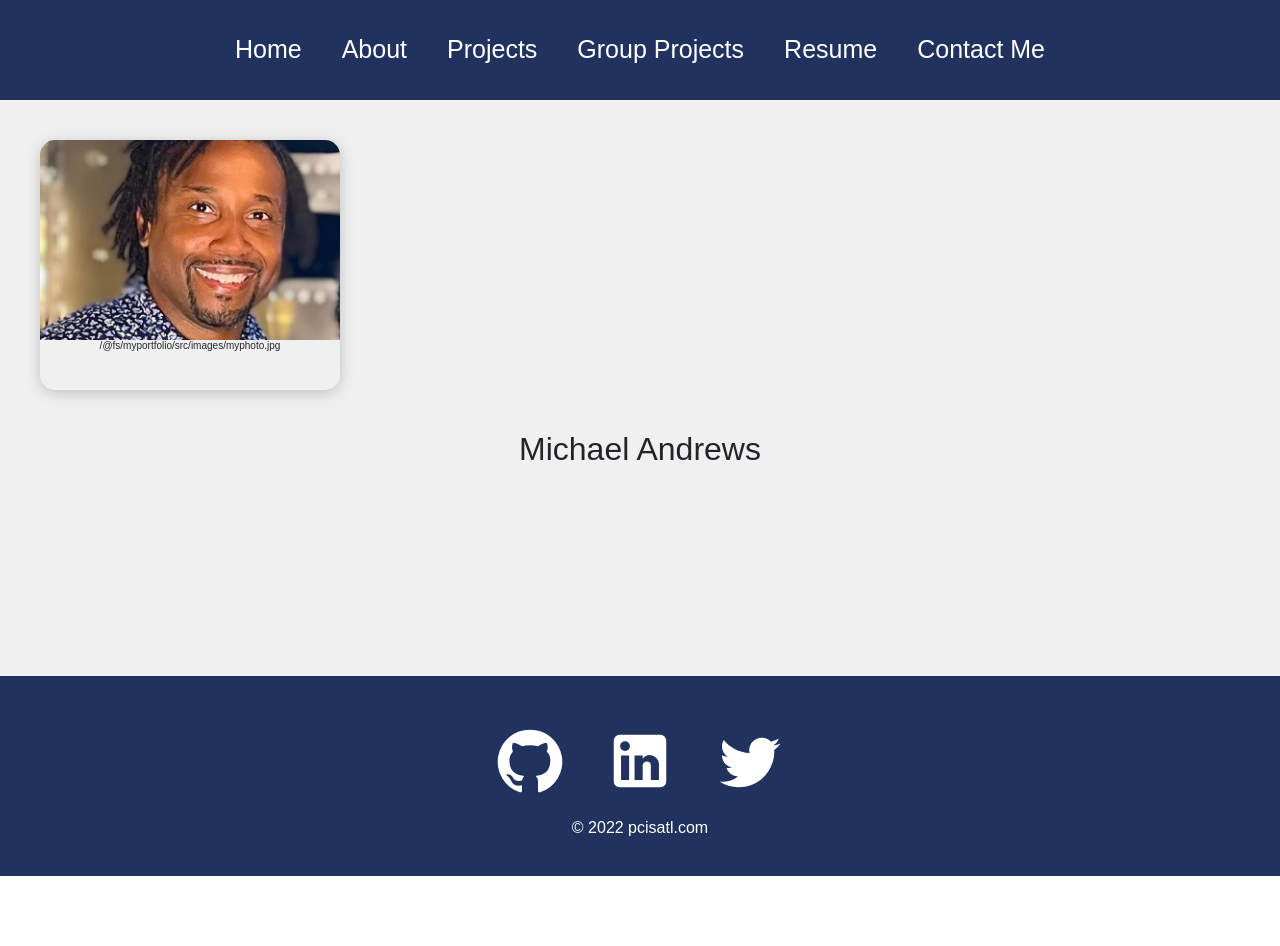
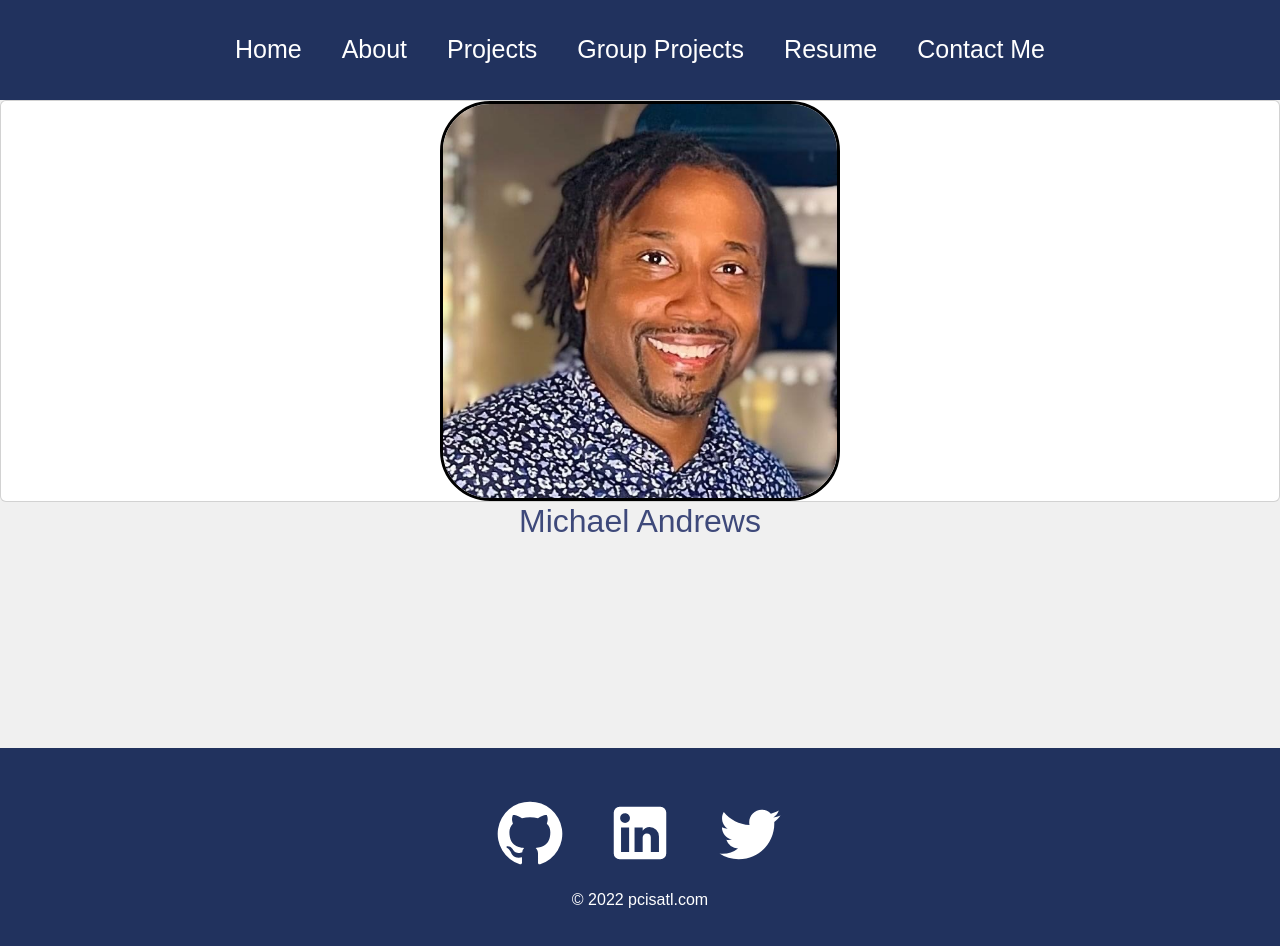
Before and after one commit to mandrews78/MyPortofolio2022, a React (Create React App) app in the folder myportfolio/: page / in a window 1280 px wide. Before the commit the page ends 876 px from the top, so only its background shows below. Built offline with nearby package versions, Linux system fonts and the light colour scheme.

Commit message:
updated photo

```diff
--- a/myportfolio/src/pages/Home.js
+++ b/myportfolio/src/pages/Home.js
@@ -1,12 +1,14 @@
 import React from 'react'
-import ProjectItem from '../components/ProjectItem'
 import myPhoto from '../images/myphoto.jpg'
 import '../styles/Home.css'
+
+
 function Home() {
   return (
-    <div className='Home'>
-
-      <ProjectItem name='myphoto.jpg' image={myPhoto} />
+    <div className='home'>
+      <div className='card'>
+      <img src={myPhoto} alt="myphoto" />
+      </div>
       <h2>Michael Andrews</h2>
     </div>
   )
--- a/myportfolio/src/styles/Home.css
+++ b/myportfolio/src/styles/Home.css
@@ -1,3 +1,13 @@
+.card {
+  align-items: center;
+
+}
+img{
+  border: solid black;
+  border-radius: 50px;
+  width: 400px;
+  height: 50%;
+}
 .home {
     width: 100%;
     align-items: center;
@@ -5,7 +15,6 @@
     color: #3e497a;
   }
 
-
 h2{
     font: bolder;
     text-align: center;
```
